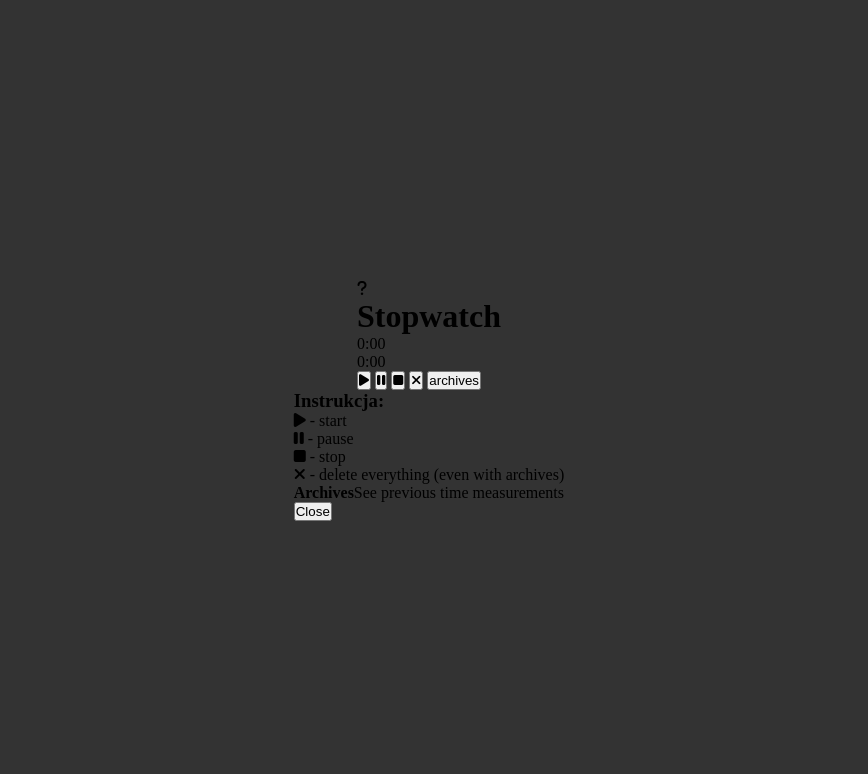
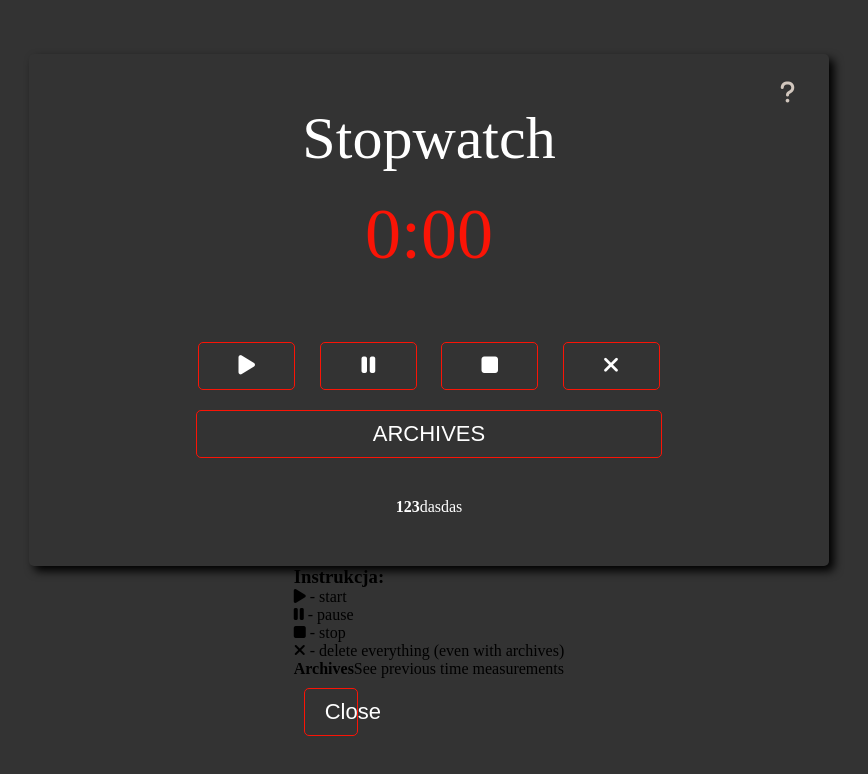
Before and after one commit to DamianC1/SmallJsProjects, a plain HTML site: page Stopwatch/index.html in a window 1280 px wide. Shown: the whole page, without its empty margins (211-1079 px from the left). Drawn offline with Linux system fonts and the light colour scheme.

Commit message:
added some styles

```diff
--- a/Stopwatch/index.html
+++ b/Stopwatch/index.html
@@ -25,7 +25,9 @@
             <button class="history">archives</button>
         </div>
 
-        <ul class="time-list"></ul>
+        <ul class="time-list">
+            <p><span>123</span>dasdas</p>
+        </ul>
     </div>
 
     <div class="modal-shadow">
--- a/Stopwatch/style.css
+++ b/Stopwatch/style.css
@@ -2,6 +2,11 @@
 	padding: 0;
 	margin: 0;
 	box-sizing: border-box;
+}
+
+:root {
+	--first-color: #fa1406;
+	--second-color: #d2c7be;
 }
 
 body {
@@ -12,3 +17,90 @@ body {
 	min-height: 100vh;
 	background-color: #333;
 }
+
+.wrapper {
+	position: relative;
+	display: flex;
+	justify-content: center;
+	align-items: center;
+	flex-direction: column;
+	padding: 50px;
+	width: 800px;
+	background-color: radial-gradient(circle, rgb(43, 44, 46) 0%, rgb(25, 25, 25) 93%);
+	border-radius: 5px;
+	box-shadow: 5px 5px 10px black;
+	color: #fff;
+}
+
+.info {
+	position: absolute;
+	top: 6px;
+	right: 14px;
+	padding: 20px;
+	font-size: 24px;
+	color: var(--second-color);
+	transition: color 0.3s;
+}
+
+.info:hover {
+	color: var(--first-color);
+}
+
+h1 {
+	margin-bottom: 20px;
+	font-size: 60px;
+	font-weight: lighter;
+}
+
+.stopwatch {
+	font-size: 72px;
+	color: var(--first-color);
+}
+
+.time {
+	visibility: hidden;
+	color: var(--first-color);
+	font-size: 22px;
+}
+
+.buttons {
+	display: flex;
+	justify-content: space-around;
+	flex-wrap: wrap;
+	margin: 30px;
+}
+button {
+	margin: 10px;
+	padding: 10px 20px;
+	width: 20%;
+	color: #fff;
+	font-size: 22px;
+	background-color: transparent;
+	border: 1px solid var(--first-color);
+	cursor: pointer;
+	border-radius: 5px;
+	transition: background-color 0.3s;
+}
+
+.history {
+	flex-grow: 1;
+	text-transform: uppercase;
+}
+
+button:hover,
+button:focus {
+	background-color: var(--first-color);
+	outline: none;
+}
+
+.time-list li {
+	display: flex;
+	justify-content: space-between;
+	width: 300px;
+	font-size: 22px;
+	color: var(--second-color);
+}
+
+.time-list span {
+	font-weight: bold;
+}
```
